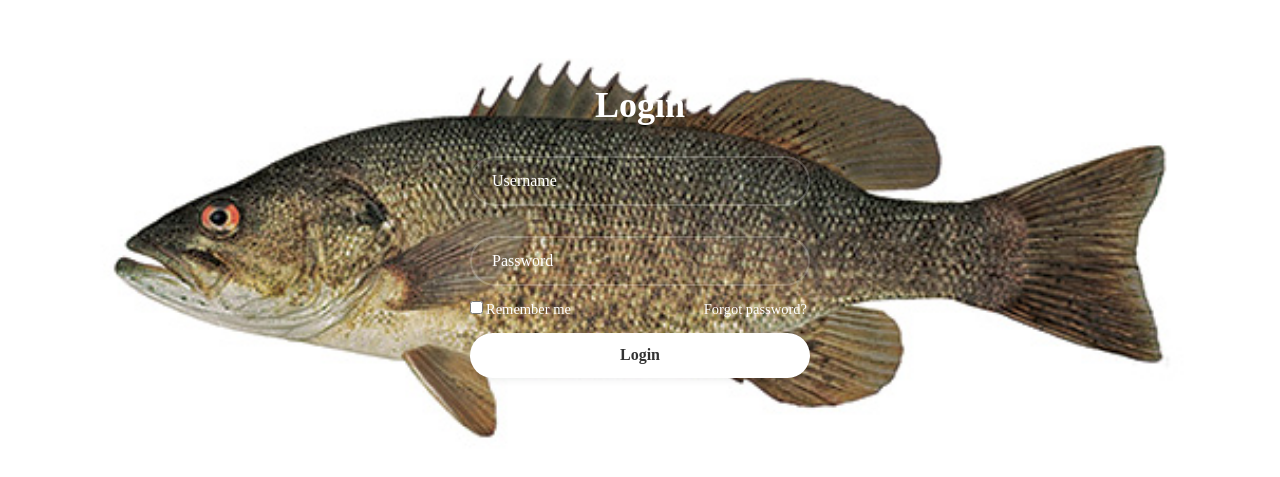
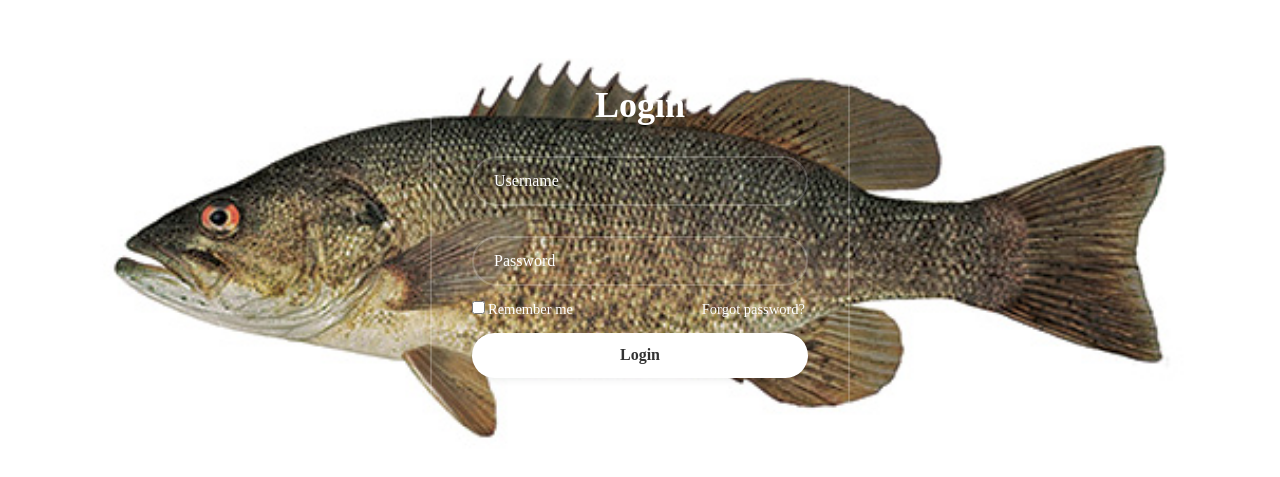
Before and after one commit to spieer2/spieer2.github.io, a plain HTML site: page Nouveau dossier (2)/UI.html in a window 1280 px wide. Shown: the part 151-628 px from the top of the page. Drawn offline with Linux system fonts and the light colour scheme.

Commit message:
Update styleLogin.css

```diff
--- a/Nouveau dossier (2)/styleLogin.css
+++ b/Nouveau dossier (2)/styleLogin.css
@@ -23,6 +23,7 @@ body{
     color: #fff;
     border-radius: 10px;
     padding: 30px 40px;
+    border: 2px solid rgba(255,255,255, .2);
 }
 .wrapper h1{
     font-size:36px;
```
